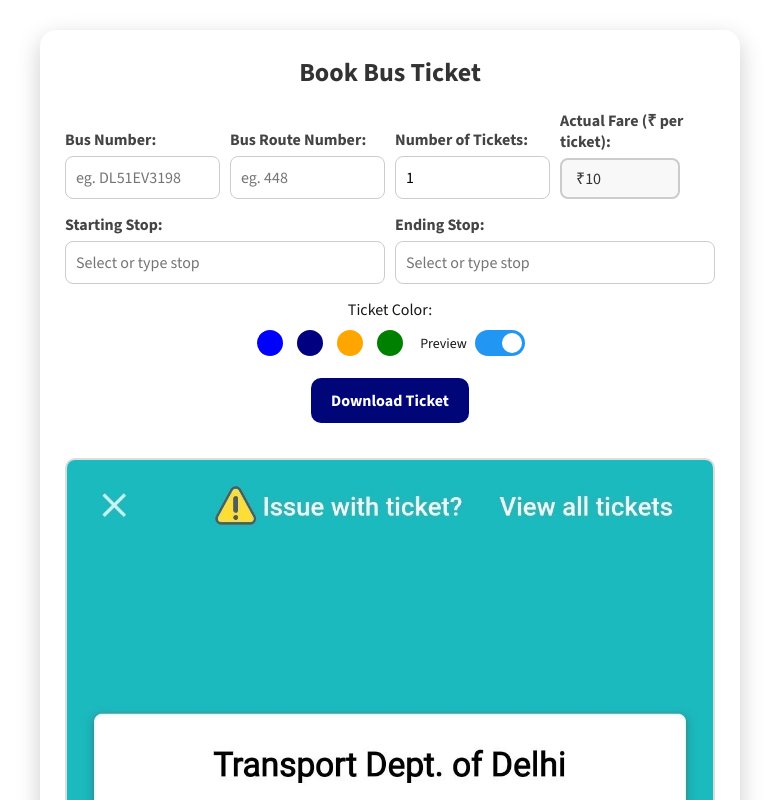
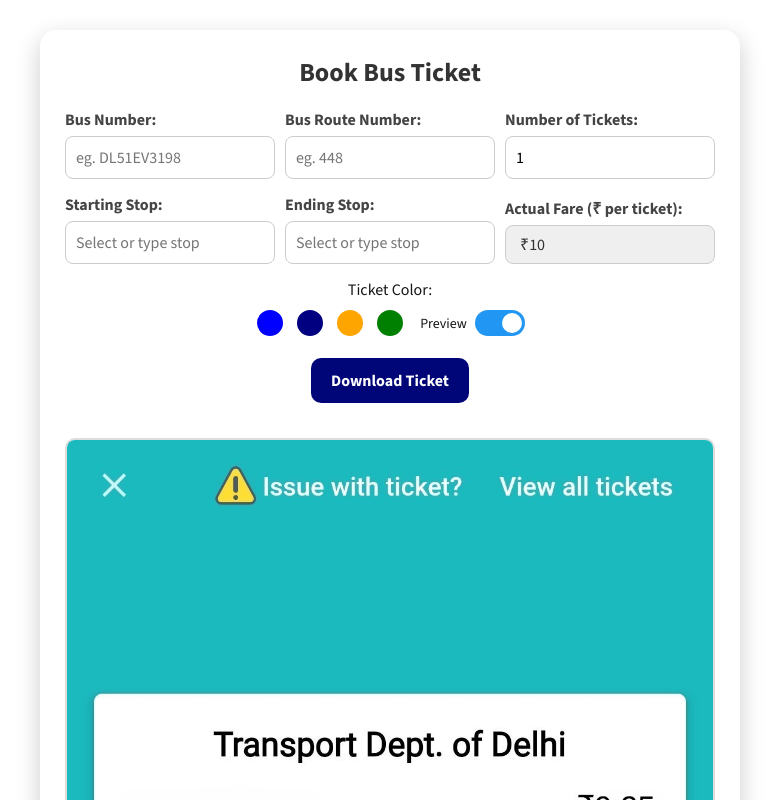
Before and after one commit to G-Anubhav/bus-tickets, a Next.js app: page /route-1 in a window 1280 px wide. Shown: the top 800 px of the page, without its empty margins (250-1029 px from the left). Built offline with nearby package versions, Linux system fonts and the light colour scheme.

Commit message:
New Commits

```diff
--- a/src/components/Route1/Ticket.jsx
+++ b/src/components/Route1/Ticket.jsx
@@ -158,15 +158,7 @@
               onChange={(e) => setNumTickets(e.target.value)}
             />
           </div>
-          <div className={styles.formGroup}>
-            <label>Actual Fare (₹ per ticket):</label>
-            <select value={actualFare} onChange={(e) => setActualFare(e.target.value)}>
-              <option value="10">₹10</option>
-              <option value="15">₹15</option>
-              <option value="20">₹20</option>
-              <option value="25">₹25</option>
-            </select>
-          </div>
+
         </div>
 
         {/* Row with start, end, and color */}
@@ -209,6 +201,16 @@
               <option value="Maya Puri Crossing (Ring Road)" />
               <option value="Mayapuri Depot Crossing" />
             </datalist>
+          </div>
+
+          <div className={styles.formGroup}>
+            <label>Actual Fare (₹ per ticket):</label>
+            <select value={actualFare} onChange={(e) => setActualFare(e.target.value)}>
+              <option value="10">₹10</option>
+              <option value="15">₹15</option>
+              <option value="20">₹20</option>
+              <option value="25">₹25</option>
+            </select>
           </div>
         </div>
 
--- a/src/components/Route1/Ticket.module.css
+++ b/src/components/Route1/Ticket.module.css
@@ -69,13 +69,12 @@
 }
 
 .formGroup select {
-  width: 120px;
+  width: 100%;
   padding: 10px 14px;
   font-size: 16px;
   font-family: "Source Sans 3", sans-serif;
-  border: 2px solid #ccc;
+  border: 1px solid #ccc;
   border-radius: 8px;
-  background-color: #f8f8f8;
   color: #333;
   appearance: none;
   transition: all 0.2s ease;
```
